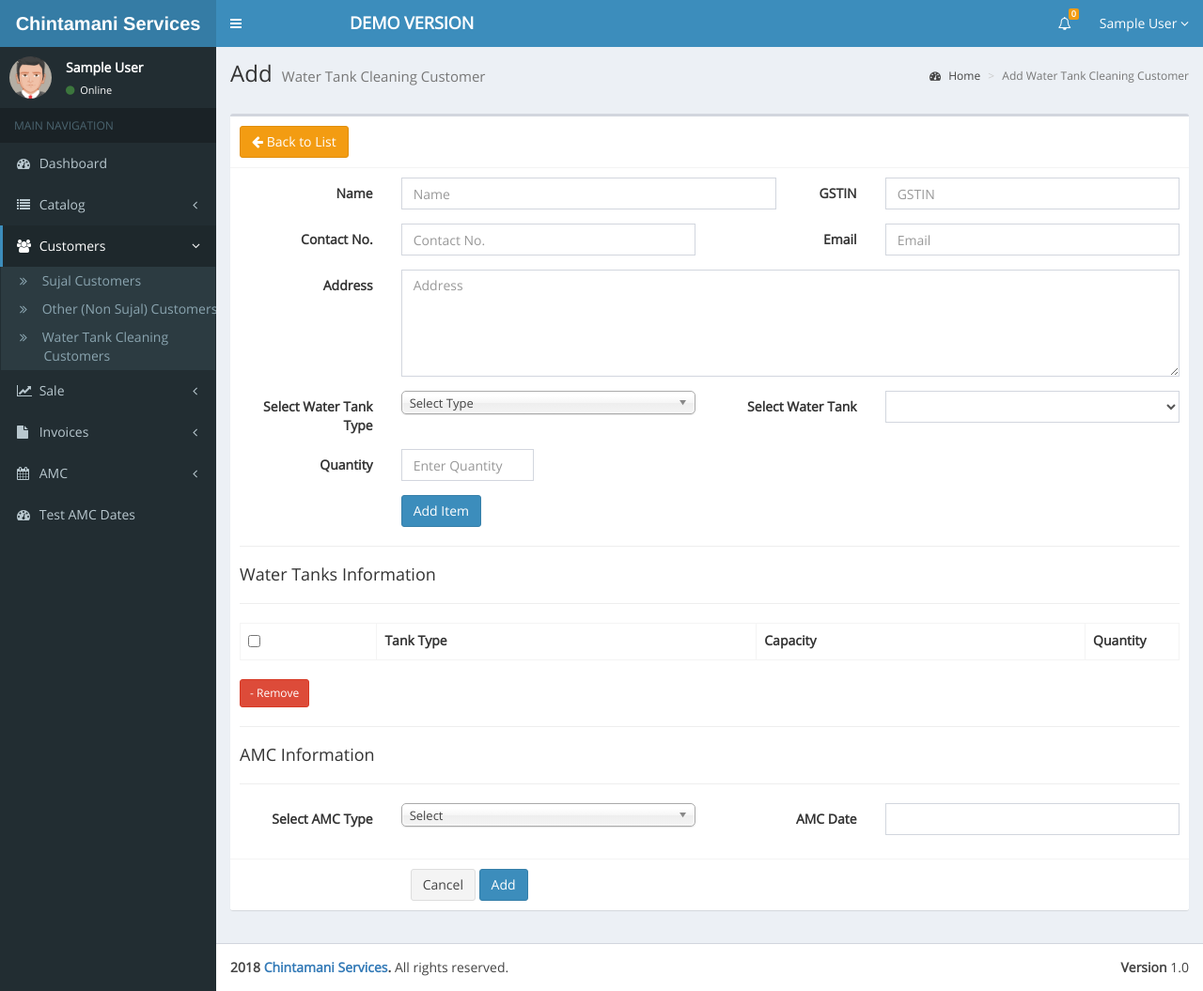
After one commit to DhairyashilN/csswtc, a CodeIgniter app: page /chintamani/add_water_tank_cleaning_customer in a window 1280 px wide. The commit adds this page. Shown: the whole page at 94% size. Run offline with CodeIgniter, Linux system fonts and the light colour scheme; the visitor is signed in with stand-in values (Sample User, id 1); tables that the repository leaves empty or names only in its code hold one stand-in row (values such as "Sample post"); lists and menus that the app fills with data are empty.

Commit message:
working on water tank customers module.

```diff
--- a/application/config/routes.php
+++ b/application/config/routes.php
@@ -140,6 +140,11 @@ $route['edit_water_tank/(:num)'] = 'WatertanksController/water_tanks_create/$1';
 $route['save_water_tank_data/(:num)'] = 'WatertanksController/store_water_tanks/$1';
 $route['delete_water_tank/(:num)'] = 'WatertanksController/destroy_water_tanks/$1';
 
+/*Water Tank Customers*/
+$route['water_tank_cleaning_customers'] = 'WTCustomerController/index';
+$route['add_water_tank_cleaning_customer'] = 'WTCustomerController/create';
+$route['getTankbyType'] = 'WTCustomerController/getTankbyType';
+
 /*Settings Routes*/
 $route['invoice_prefix'] = 'SettingsController/index';
 $route['save_invoice_prefix'] = 'SettingsController/store';
--- /dev/null
+++ b/application/controllers/WTCustomerController.php
@@ -0,0 +1,64 @@
+<?php
+defined('BASEPATH') OR exit('No direct script access allowed');
+
+class WTCustomerController extends CI_Controller {
+
+	function __construct() {
+		parent::__construct();
+		$this->output->set_header('Last-Modified: ' . gmdate("D, d M Y H:i:s") . ' GMT');
+		$this->output->set_header('Cache-Control: no-store, no-cache, must-revalidate, post-check=0, pre-check=0');
+		$this->output->set_header('Pragma: no-cache');
+	}
+
+	public function index() {
+		if ($this->session->userdata('login')!=1){
+			redirect(base_url());
+		} else {
+			$this->db->select('id,name');
+			$this->db->from('water_tanks_types');
+			$this->db->where('deleted', 0);
+			$this->db->order_by('id','desc');
+			$page_data['ArrTankTypes'] = $this->db->get()->result_array();
+			$page_data['active_menu']  = 'customers';
+			$this->load->view('tanks_customers_list',$page_data);
+		}
+	}
+
+	public function create() {
+		if ($this->session->userdata('login')!=1){
+			redirect(base_url());
+		} else {
+			if (isset($id) && !empty($id)) {
+				$this->db->select('id,name');
+				$this->db->from('water_tanks_types');
+				$this->db->where('id', $id);
+				$this->db->where('deleted', 0);
+				$page_data['ObjType'] = $this->db->get()->row();
+			}
+			$this->db->select('id,name');
+			$this->db->from('water_tanks_types');
+			$this->db->where('deleted', 0);
+			$page_data['ArrTankTypes'] = $this->db->get()->result_array();
+			$page_data['active_menu'] = 'customers';
+			$this->load->view('add_tank_customer',$page_data);
+		}
+	}
+
+	public function getTankbyType() {
+		if ($this->session->userdata('login')!=1){
+			redirect(base_url());
+		} else {
+			$this->db->select('id,capacity');
+			$this->db->from('water_tanks');
+			$this->db->where('water_tank_type_id', $this->input->post('tank_type'));
+			$this->db->where('deleted', 0);
+			$ArrTanks = $this->db->get()->result_array();
+			// print_r($ArrTanks);die;
+			echo json_encode($ArrTanks);
+		}
+	}
+
+}
+
+/* End of file WTCustomerController.php */
+/* Location: ./application/controllers/WTCustomerController.php */
--- /dev/null
+++ b/application/views/add_tank_customer.php
@@ -0,0 +1,206 @@
+<?php defined('BASEPATH') OR exit('No direct script access allowed'); ?>
+<!DOCTYPE html>
+<html lang="en">
+<head>
+	<meta charset="utf-8">
+	<meta http-equiv="X-UA-Compatible" content="IE=edge">
+	<title>Chintamani Services | Add Water Tank Customer </title>
+	<meta content="width=device-width, initial-scale=1, maximum-scale=1, user-scalable=no" name="viewport">
+	<link rel="stylesheet" href="<?php echo base_url();?>assets/css/bootstrap.min.css">
+	<link rel="stylesheet" href="<?php echo base_url();?>assets/css/AdminLTE.min.css">
+	<link rel="stylesheet" href="<?php echo base_url();?>assets/css/_all-skins.min.css">
+	<link rel="stylesheet" href="<?php echo base_url();?>assets/css/custom.css">
+	<link rel="stylesheet" href="<?php echo base_url();?>assets/icons/font-awesome/css/font-awesome.min.css">
+	<link href="<?php echo base_url();?>assets/plugins/chosen/docsupport/prism.css" rel="stylesheet">
+	<link href="<?php echo base_url();?>assets/plugins/chosen/chosen.css" rel="stylesheet">
+	<link href="<?php echo base_url();?>assets/plugins/datepicker/datepicker.css" rel="stylesheet">
+	<link rel="icon" href="<?php echo base_url();?>assets/icons/favicon.png">
+</head>
+<body class="hold-transition skin-blue sidebar-mini">
+	<div class="wrapper">
+		<?php $this->load->view('layout/header'); ?>
+		<?php $this->load->view('layout/sidebar'); ?>
+		<div class="content-wrapper">
+			<section class="content-header">
+				<h1>
+					Add
+					<small>Water Tank Cleaning Customer </small>
+				</h1>
+				<ol class="breadcrumb">
+					<li><a href="#"><i class="fa fa-dashboard"></i> Home</a></li>
+					<li class="active">Add Water Tank Cleaning Customer</li>
+				</ol>
+			</section>
+			<section class="message-box">
+				<?php if (validation_errors())
+				echo '<div class="alert alert-danger" role="alert">'.validation_errors().'</div>';
+				?>
+			</section>
+			<section class="content">
+				<div class="box">
+					<div class="box-header with-border">
+						<span class="box-title"><a href="<?php echo site_url('water_tank_cleaning_customers'); ?>"><button class="btn btn-warning"><i class="fa fa-arrow-left" aria-hidden="true"></i> Back to List</button></a></span>
+					</div>
+					<div class="box-body">
+						<?php if (isset($ObjType->id) && !empty($ObjType->id)): ?>
+							<?php echo form_open('save_water_tank_cleaning_customer/'.$ObjType->id, array('method'=>'post','class'=>'form-horizontal','autocomplete'=>'off')); ?>
+						<?php else: ?>
+							<?php echo form_open('save_water_tank_cleaning_customer', array('method'=>'post','class'=>'form-horizontal','autocomplete'=>'off')); ?>
+						<?php endif ?>
+						<div class="form-group">
+							<label for="inputEmail3" class="col-sm-2 control-label">Name</label>
+							<div class="col-sm-5">
+								<input type="text" class="form-control" id="cust_name" name="scust_name" required="" onkeyup="this.value=this.value.replace(/[^A-Z a-z . ,]/g,'')" placeholder="Name" value="">
+							</div>
+							<label for="inputEmail3" class="col-sm-1 control-label">GSTIN</label>
+							<div class="col-sm-4">
+								<input type="text" class="form-control" id="cust_gstin" name="scust_gstin"  placeholder="GSTIN" value="">
+							</div>
+						</div>
+						<div class="form-group">
+							<label for="inputEmail3" class="col-sm-2 control-label">Contact No.</label>
+							<div class="col-sm-4">
+								<input type="text" class="form-control" id="cust_contact" name="scust_contact" required="" onkeyup="this.value=this.value.replace(/[^\d,]/g,'')" placeholder="Contact No." value="">
+							</div>
+							<label for="inputEmail3" class="col-sm-2 control-label">Email</label>
+							<div class="col-sm-4">
+								<input type="email" class="form-control" id="cust_email" name="scust_email"  placeholder="Email" value="">
+							</div>
+						</div>
+						<div class="form-group">
+							<label for="inputEmail3" class="col-sm-2 control-label">Address</label>
+							<div class="col-sm-10">
+								<textarea rows="5" class="form-control" id="scust_address" name="scust_address" required="" placeholder="Address"></textarea>
+							</div>
+						</div>
+						<div class="form-group">
+							<label for="inputCustomers" class="col-sm-2 control-label">Select Water Tank Type</label>
+							<div class="col-sm-4">
+								<select class="form-control chosen-select" data-placeholder="Choose Product" id="wtank_type">
+									<option value="">Select Type </option>
+									<?php if (isset($ArrTankTypes) && !empty($ArrTankTypes)) {
+										foreach ($ArrTankTypes as $trow) {
+									?>
+									<option value="<?php echo $trow['id']; ?>"><?php echo $trow['name']; ?></option>
+									<?php }	} ?>
+								</select>
+							</div>
+							<label for="inputCustomers" class="col-sm-2 control-label">Select Water Tank</label>
+							<div class="col-sm-4">
+								<select class="form-control" data-placeholder="Choose Water " id="wtank">
+								</select>
+							</div>
+						</div>
+						<div class="form-group">
+							<label for="inputCustomers" class="col-sm-2 control-label">Quantity</label>
+							<div class="col-sm-2">
+								<input type="text" class="form-control" id="wtank_quantity" placeholder="Enter Quantity">
+							</div>
+						</div>
+						<div class="form-group">
+							<div class="col-sm-offset-2 col-sm-2">
+								<button type="button" class="btn btn-primary btn-add-row">Add Item</button>
+							</div>
+						</div>
+						<hr>
+						<h4>Water Tanks Information </h4>
+						<hr>
+						<table class="table table-bordered" id="tanks_info_table">
+							<tr>
+								<th><input id="check_all" type="checkbox"></th>
+								<!-- <th style="width: 6%;">Sr.No</th> -->
+								<th>Tank Type</th>
+								<th>Capacity</th>
+								<th style="width: 10%;">Quantity</th>
+							</tr>
+						</table>
+						<button type="button" class="btn btn-danger delete btn-sm">- Remove</button>
+						<hr>
+						<h4>AMC Information </h4>
+						<hr>
+						<div class="form-group">
+							<label for="inputCustomers" class="col-sm-2 control-label">Select AMC Type</label>
+							<div class="col-sm-4">
+								<select class="form-control chosen-select" data-placeholder="Choose AMC Type">
+									<option value="">Select</option>
+									<option value="1">AMC1</option>
+									<option value="2">AMC2</option>
+									<option value="3">AMC3</option>
+									<option value="4">AMC4</option>
+								</select>
+							</div>
+							<label for="inputCustomers" class="col-sm-2 control-label">AMC Date</label>
+							<div class="col-sm-4">
+								<input type="text" class="form-control" name="amc_date" id="amc_date">
+							</div>
+						</div>
+					</div>
+					<div class="box-footer">
+						<div class="form-group">
+							<div class=" col-sm-offset-2 col-sm-10">
+								<button type="reset" class="btn btn-default">Cancel</button>
+								<button type="submit" class="btn btn-primary">Add</button>
+							</div>
+						</div>
+					</div>
+					<?php form_close(); ?>
+				</div>
+			</section>
+		</div>
+		<?php $this->load->view('layout/footer'); ?>
+	</div><!-- /.wrapper -->
+	<script src="<?php echo base_url();?>assets/js/jquery.min.js"></script>
+	<script src="<?php echo base_url();?>assets/js/bootstrap.min.js"></script>
+	<script src="<?php echo base_url();?>assets/js/adminlte.min.js"></script>
+	<script src="<?php echo base_url();?>assets/plugins/chosen/chosen.jquery.js" type="text/javascript"></script>
+	<script src="<?php echo base_url();?>assets/plugins/chosen/docsupport/prism.js" type="text/javascript" charset="utf-8"></script>
+	<script src="<?php echo base_url();?>assets/plugins/datepicker/datepicker.js" type="text/javascript"></script>
+	<script type="text/javascript">
+		$(document).ready(function() {
+			var config = {
+				'.chosen-select'           : {},
+				'.chosen-select-deselect'  : {allow_single_deselect:true},
+				'.chosen-select-no-single' : {disable_search_threshold:10},
+				'.chosen-select-no-results': {no_results_text:'Oops, nothing found!'},
+				'.chosen-select-width'     : {width:"95%"}
+			}
+			for (var selector in config) {
+				$(selector).chosen(config[selector]);
+			}
+			$('#amc_date').datepicker({
+				format: "dd-mm-yyyy",
+				// startDate: "+0d"
+			});
+			$('#wtank_type').on('change', function() {
+				var tank_type = $('#wtank_type').val();
+				if (tank_type != '') {
+					$.post({
+						type : 'POST',
+						url  : '<?php echo site_url('getTankbyType'); ?>',
+						data : {tank_type:tank_type,<?php echo $this->security->get_csrf_token_name(); ?>:'<?php echo $this->security->get_csrf_hash();?>'},
+						success:function(data) {
+							var result = $.parseJSON(data);
+							if (result){
+								var options = "";
+							    for (var i = 0; i < result.length; i++) {
+							        options +="<option value="+result[i].id+">"+result[i].capacity+"</option>";
+							    }
+							    $("#wtank").html(options);
+							}
+						}
+					});
+				}
+			});
+
+			var i = 1;
+			$('.btn-add-row').on('click', function(){
+				var row = '<tr><td><input type="checkbox" class="case"></td><td><input type="text" class="form-control" name="tank_type_'+i+'" value="'+$('#wtank_type option:selected').text()+'"></td><td><input type="text" class="itemrate form-control" name="tank_capacity_'+i+'" value="'+$('#wtank option:selected').text()+'"></td><td><input type="text" class=" itemrate form-control" id="itemqty_'+i+'" name="item_qty_'+i+'" value="'+$('#wtank_quantity').val()+'"></td></td></tr>';
+				$('#tanks_info_table').append(row);
+				i++;
+				// $('#icnt').val(i-1);
+				$('#wtank_type,#wtank_quantity,#wtank').val('');
+			});
+		});
+	</script>
+</body>
+</html>
--- a/application/views/layout/sidebar.php
+++ b/application/views/layout/sidebar.php
@@ -41,6 +41,7 @@
         <ul class="treeview-menu">
           <li><a href="<?php echo site_url('sujal_customers'); ?>"><i class="fa fa-angle-double-right" aria-hidden="true"></i> Sujal Customers</a></li>
           <li><a href="<?php echo site_url('non_sujal_customers'); ?>"><i class="fa fa-angle-double-right" aria-hidden="true"></i> Other (Non Sujal) Customers</a></li>
+          <li><a href="<?php echo site_url('water_tank_cleaning_customers'); ?>"><i class="fa fa-angle-double-right" aria-hidden="true"></i> Water Tank Cleaning<br> &nbsp;&nbsp;&nbsp;&nbsp;&nbsp;&nbsp;&nbsp;Customers</a></li>
         </ul>
       </li>
       <li class="treeview <?php if($active_menu == 'products_sold') { ?>active<?php } ?>">
```
Also changed, not shown: application/views/tanks_customers_list.php (added, +139 -0 lines).
